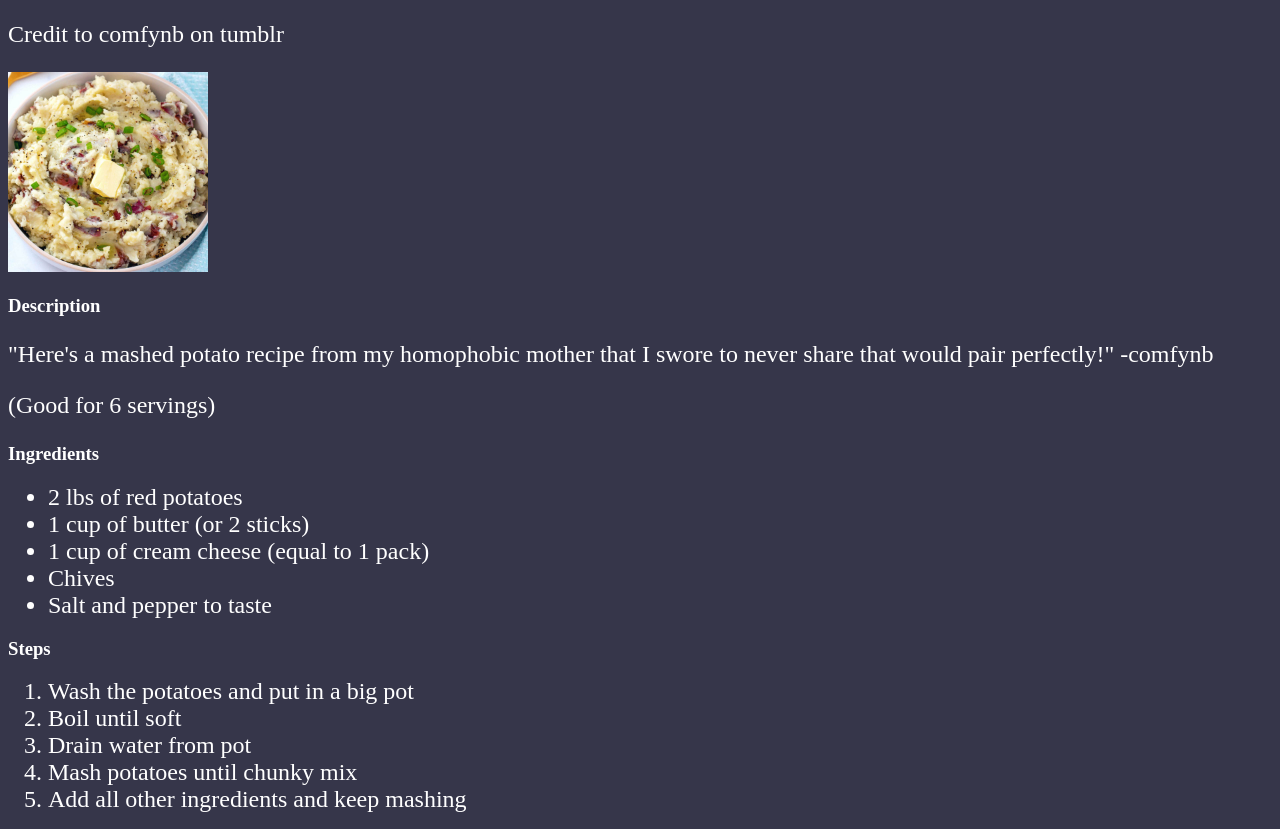
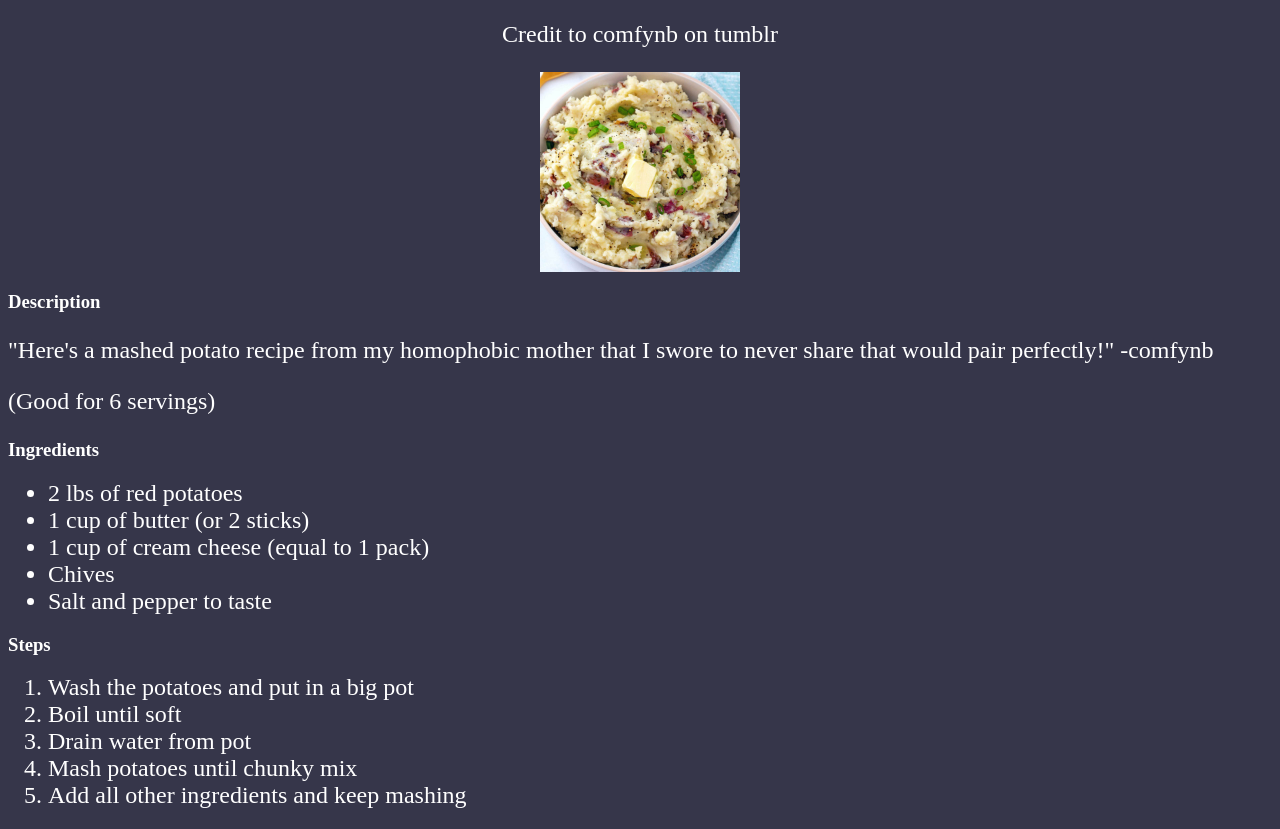
Before and after one commit to FemboyValorant/odin-recipes, a plain HTML site: page recipes/mashed-potatoes.html in a window 1280 px wide. Shown: the part 61-890 px from the top of the page. Drawn offline with Linux system fonts and the light colour scheme.

Commit message:
Center all images

```diff
--- a/css/styles.css
+++ b/css/styles.css
@@ -9,6 +9,16 @@ p, li {
     font-size: 24px;
 }
 
+.credit {
+    text-align: center;
+}
+
+img {
+    display: block;
+    margin-left: auto;
+    margin-right: auto;
+}
+
 h1 {
     text-align: center;
     font-weight: bolder;
--- a/recipes/mashed-potatoes.html
+++ b/recipes/mashed-potatoes.html
@@ -8,7 +8,7 @@
     </head>
     <body>
         <h1>Mashed Potatoes</h1>
-        <p>Credit to comfynb on tumblr</p>
+        <p class="credit">Credit to comfynb on tumblr</p>
         <img src="./images/Red-Skin-Mashed-Potatoes-featured.jpg" width="200" alt="Mashed potatoes">
 
         <h3>Description</h3>
```
